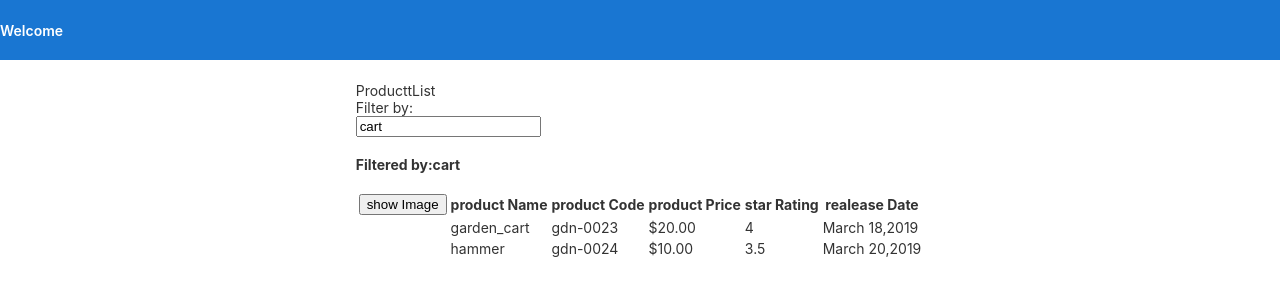
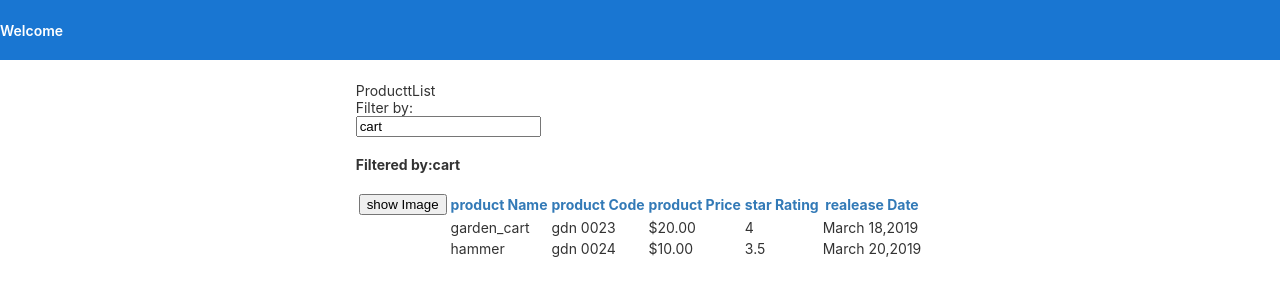
Before and after one commit to saharNofal/AngularGettingStarted, an Angular app: page / in a window 1280 px wide. Shown: the top 300 px of the page. Built offline with nearby package versions, Linux system fonts and the light colour scheme.

Commit message:
Custom Pipes

```diff
--- a/src/app/app.module.ts
+++ b/src/app/app.module.ts
@@ -3,12 +3,14 @@
 import { FormsModule } from '@angular/forms'
 import { AppComponent } from './app.component';
 import { ProductLstComponent } from './products/productList.component';
+import { ConvertToSpacesPipe } from './shared/convert-to-spaces.pipe';
 
 @NgModule({
   declarations: [
     AppComponent,
-    ProductLstComponent
-  ],
+    ProductLstComponent,
+    ConvertToSpacesPipe
+    ],
   imports: [
     BrowserModule,
     FormsModule
--- /dev/null
+++ b/src/app/products/product.ts
@@ -0,0 +1,10 @@
+export interface IProduct{
+  productId:number;
+ productName:string;
+ productCode:string;
+ realeaseDate:string;
+ description:string;
+ price:number;
+ starRating:number;
+ imageUrl:string;
+}
--- /dev/null
+++ b/src/app/products/productList.component.css
@@ -0,0 +1,3 @@
+thead{
+    color: #337AB7;
+}
--- a/src/app/products/productList.component.html
+++ b/src/app/products/productList.component.html
@@ -27,14 +27,14 @@
             <th>realease Date</th>
           </thead>
           <tbody>
-            <tr *ngFor="let product of products ">
+            <tr *ngFor="let product of filterProudects ">
               <td>
                 <img *ngIf='showImage' [src]='product.imageUrl'
                 [style.width.px]='imageWidth'
                 [style.margin.px] ='imageMargen'>
               </td>
               <td>{{product.productName}}</td>
-              <td>{{product.productCode| lowercase}}</td>
+              <td>{{product.productCode| lowercase | ConvertToSpaces :'-'}}</td>
               <td>{{product.price| currency: 'USD':'symbol' :'1.2-2'}}</td>
               <td>{{product.starRating}}</td>
               <td>{{product.realeaseDate}}</td>
--- a/src/app/products/productList.component.ts
+++ b/src/app/products/productList.component.ts
@@ -1,32 +1,55 @@
-import { Component } from '@angular/core';
+import { Component, OnInit } from '@angular/core';
+import { IProduct } from './product';
 
 @Component({
     selector: 'pm-products',
-    templateUrl: './productList.component.html'
+    templateUrl: './productList.component.html',
+    styleUrls:['./productList.component.css']
   })
-export class ProductLstComponent{
+export class ProductLstComponent implements OnInit{
+  ngOnInit(): void {
+    console.log("oninit")
+  }
 pageTitle : string = "ProducttList";
 imageWidth : number= 50;
 imageMargen:number=2;
 showImage : boolean = false;
-listFilter: string ='cart';
-products: any[]=[{
-  "productId":"1",
+_listFilter: string ;
+get listFilter() : string{
+  return this._listFilter;
+}
+set listFilter(value : string)  {
+   this._listFilter = value;
+   this.filterProudects= this.listFilter?this.perFormFilter(this.listFilter): this.products;
+}
+
+perFormFilter(filterby : string) : IProduct []{
+filterby =filterby.toLocaleLowerCase();
+return this.products.filter((product: IProduct)=> product.productName.toLocaleLowerCase().indexOf(filterby)!= -1)
+}
+constructor(){
+  this.filterProudects= this.products;
+  this._listFilter= "cart";
+}
+
+filterProudects: IProduct[];
+products: IProduct[]=[{
+  "productId":1,
  "productName":"garden_cart",
  "productCode":"GDN-0023",
  "realeaseDate":"March 18,2019",
  "description":"garden_cart description",
- "price":"20",
- "starRating":"4",
+ "price":20,
+ "starRating":4,
  "imageUrl":"assets/images/garden_cart.png"
  },{
-   "productId":"2",
+   "productId":2,
   "productName":"hammer",
   "productCode":"GDN-0024",
   "realeaseDate":"March 20,2019",
   "description":"hammer description",
-  "price":"10",
-  "starRating":"3.5",
+  "price":10,
+  "starRating":3.5,
   "imageUrl":"assets/images/hammer.png"
   }];
 
--- /dev/null
+++ b/src/app/shared/convert-to-spaces.pipe.ts
@@ -0,0 +1,13 @@
+import { pipe } from 'rxjs';
+import { Pipe, PipeTransform } from '@angular/core';
+
+
+@Pipe({
+  name:"ConvertToSpaces"
+})
+export class ConvertToSpacesPipe implements PipeTransform{
+    transform(value: string, character: string) : string{
+        return  value.replace(character,' ');
+    }
+
+}
```
